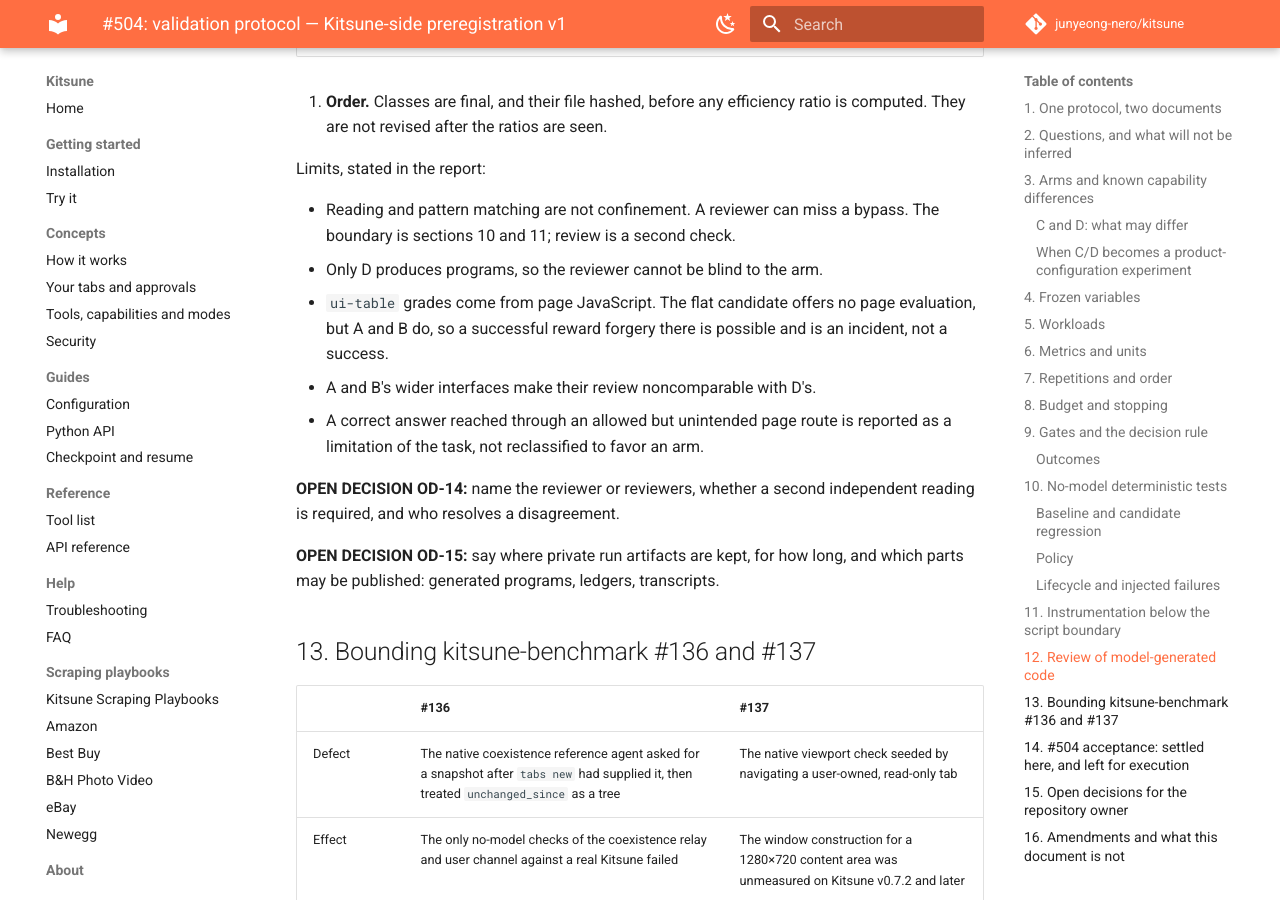
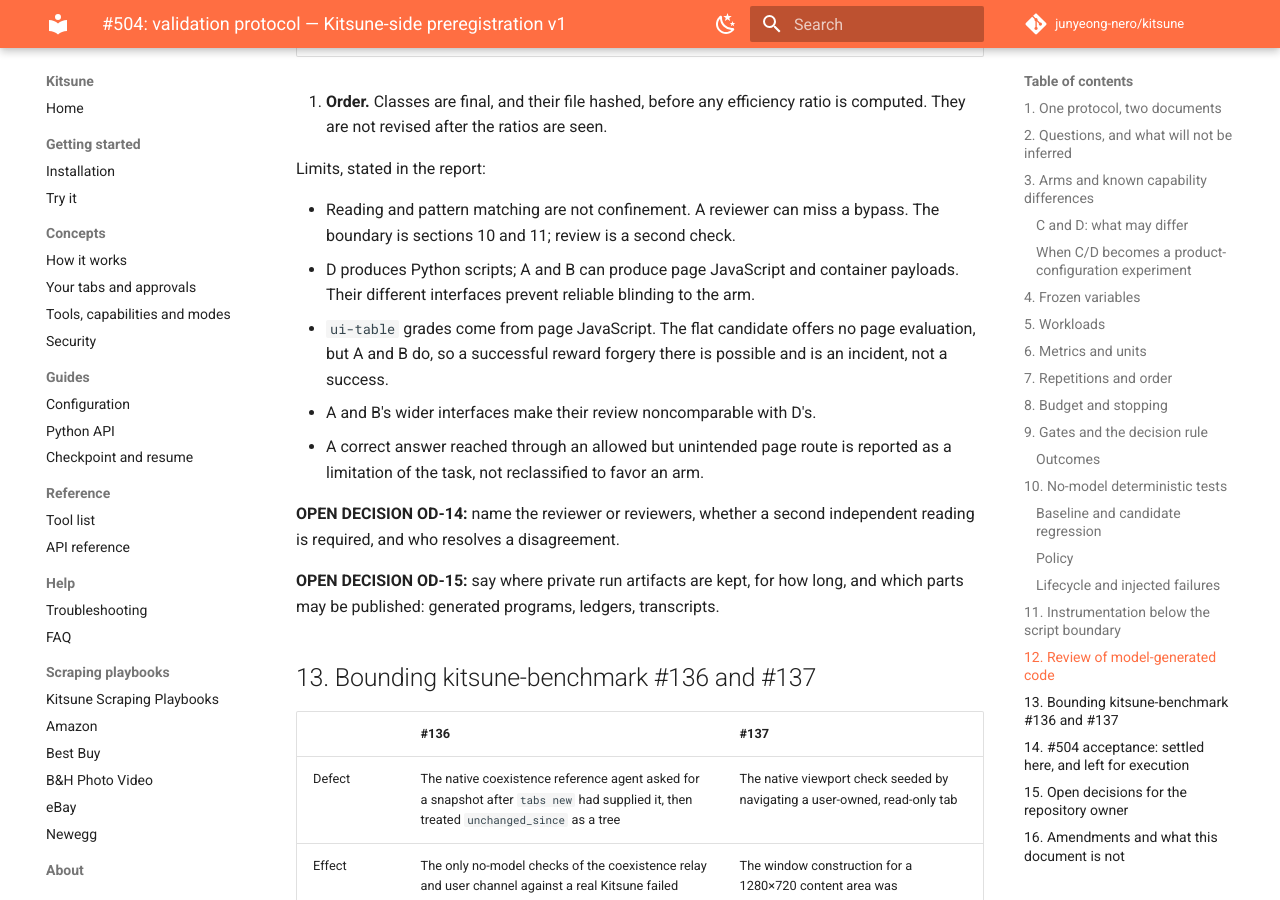
Before and after one commit to junyeong-nero/kitsune, an MkDocs documentation site: the page built from docs/design/504-validation-protocol.md, in a window 1280 px wide and 900 px high, scrolled down 20798 px. Built offline with MkDocs 1.6.1 and Material for MkDocs 9.7.7, drawn with Linux system fonts in a browser that asks for light colours; comment, search, counter and statistics services are not loaded.

Commit message:
docs: clarify code review blinding across validation arms (#504)

```diff
--- a/docs/design/504-validation-protocol.json
+++ b/docs/design/504-validation-protocol.json
@@ -5,7 +5,7 @@
   "notice": "Companion of 504-validation-protocol.md. Offline consistency data only: no measured result, no approval, no harness. Values under arms.env, units, design and decision mirror kitsune-benchmark configs/experiments/kitsune-flat-504-v1.json at bindings.benchmark_protocol.commit; that file governs if they differ. null in arms.env means unset; null in pins means not yet pinned.",
   "model_invoked": false,
   "execution_approved": false,
-  "document": {"path": "504-validation-protocol.md", "sha256": "b1d3d920e61f2f9ed7d9b1e927bf4406a1d3fab9816d89de3838f9158688ccce"},
+  "document": {"path": "504-validation-protocol.md", "sha256": "e1d6b95e767aa7216806acce5fac72a7c04e850a59324f3c858d72055965796d"},
   "bindings": {
     "kitsune_baseline": "fd9b90e1cfae702b8470fcfca5d1bd178dba2c94",
     "kitsune_design": "9ae854921f003905709e1287cd2b3cd16f5a104a",
--- a/docs/design/504-validation-protocol.md
+++ b/docs/design/504-validation-protocol.md
@@ -595,7 +595,8 @@
 
 - Reading and pattern matching are not confinement. A reviewer can miss a
   bypass. The boundary is sections 10 and 11; review is a second check.
-- Only D produces programs, so the reviewer cannot be blind to the arm.
+- D produces Python scripts; A and B can produce page JavaScript and container
+  payloads. Their different interfaces prevent reliable blinding to the arm.
 - `ui-table` grades come from page JavaScript. The flat candidate offers no page
   evaluation, but A and B do, so a successful reward forgery there is possible
   and is an incident, not a success.
```
